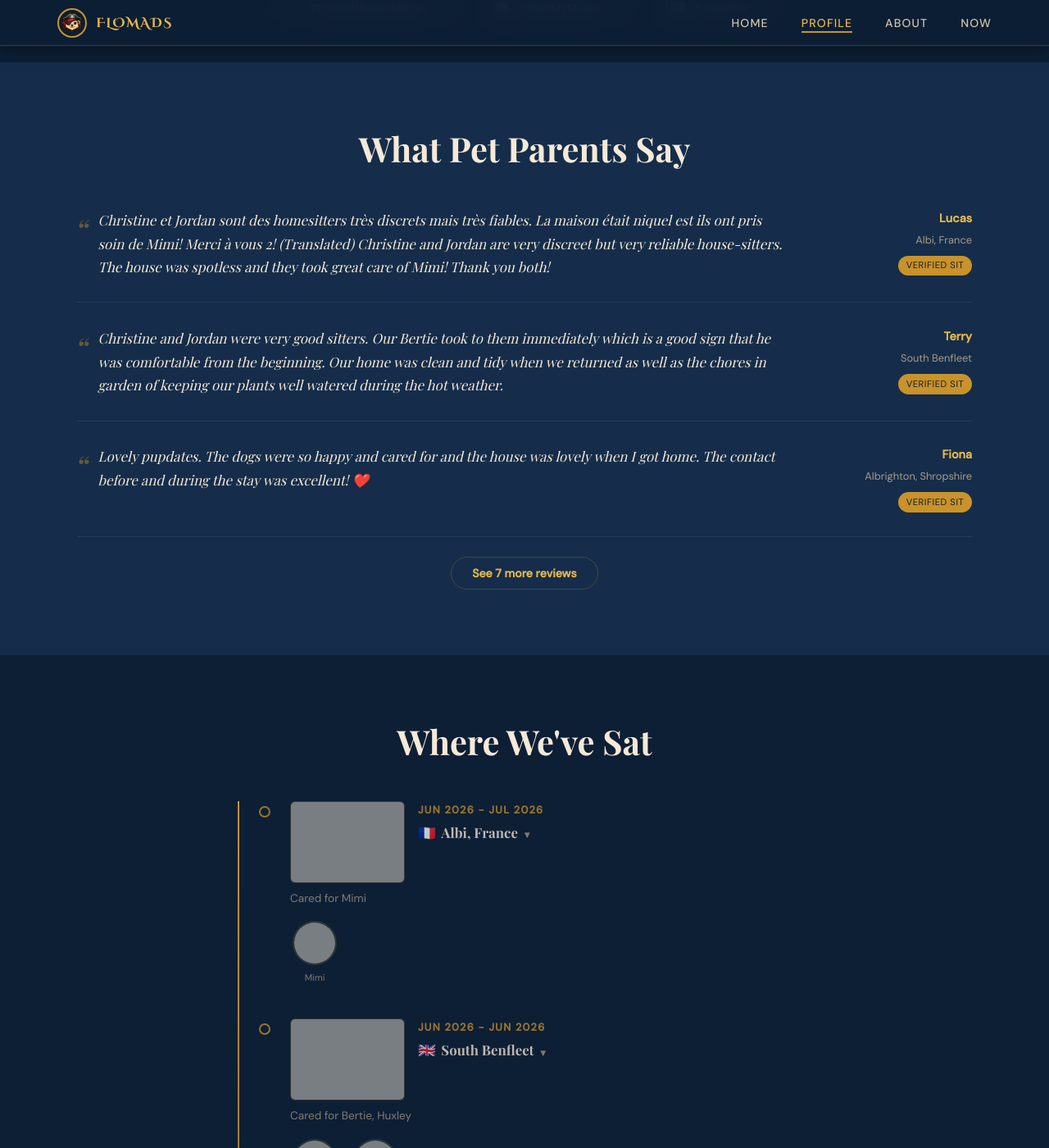
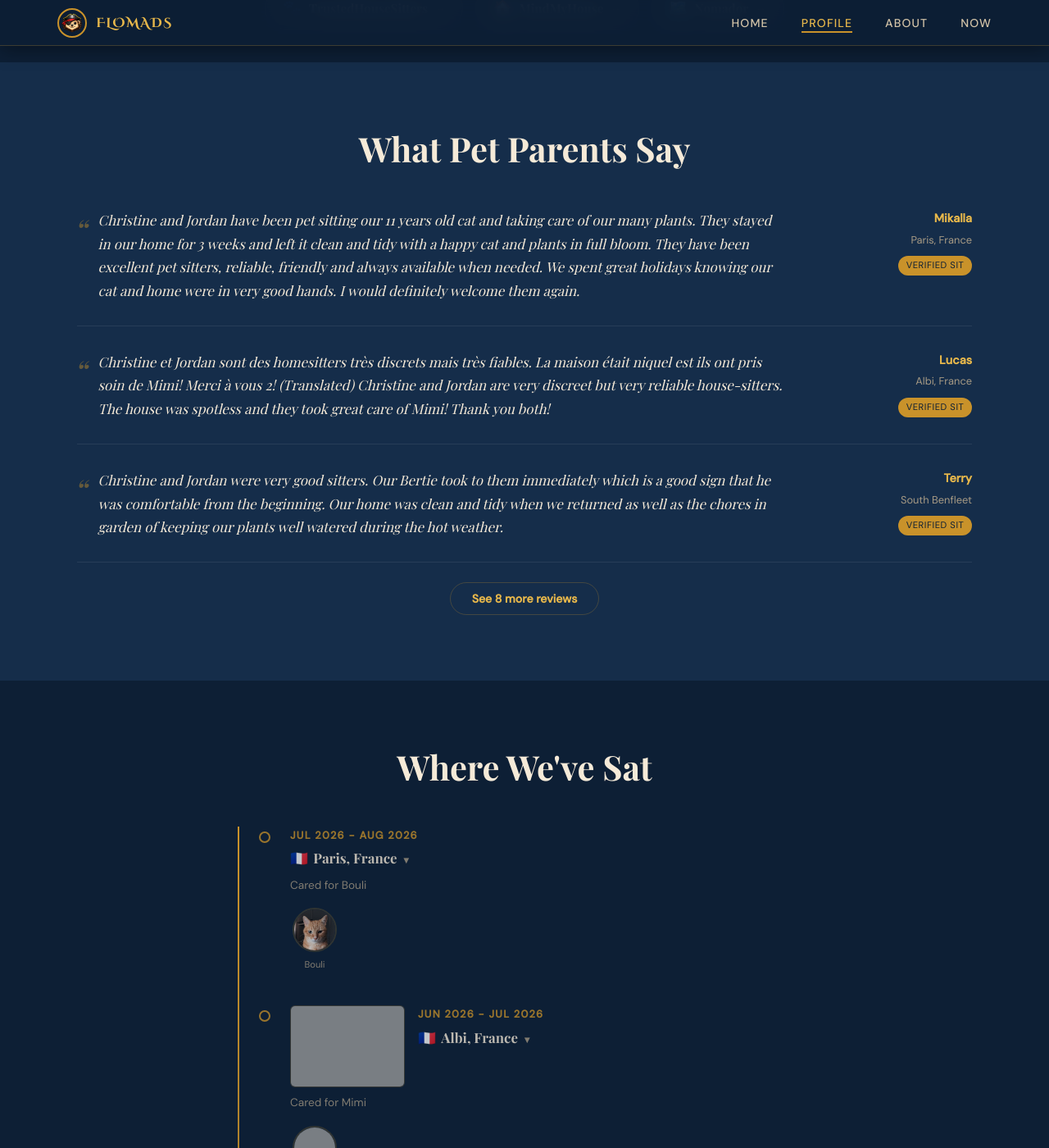
Before and after one commit to Synergy-UpLink/flomads, a Jekyll site: the page built from profile/index.html, in a window 1280 px wide and 1400 px high, scrolled down 477 px. Shown: the whole window at 82% size. Built offline with Jekyll 4.4.1, drawn with Linux system fonts in a browser that asks for light colours; some web fonts are replaced; some of the changed lines change nothing that is shown; grey boxes are pictures that could not be loaded.

Commit message:
previous changes I think. Seems to be functional

```diff
--- a/_data/locations.yml
+++ b/_data/locations.yml
@@ -15,12 +15,41 @@
 #                 that belongs on the visit's `blurb` instead)
 
 locations:
+  - id: hanoi-vietnam
+    name: "Hà Nội, Vietnam"
+    country: "Vietnam"
+    flag: "🇻🇳"
+    lat: 21.0783242
+    lng: 105.8137701
+    description: "West Lake is a serene freshwater lake in Hanoi, Vietnam, surrounded by historic pagodas, upscale neighborhoods, and scenic walking paths. It serves as a cultural and recreational hub, offering boat rides, lakeside cafes, and stunning views of the city's skyline."
+  - id: bangkok-thailand
+    name: "Bangkok, Thailand"
+    country: "Thailand"
+    flag: "🇹🇭"
+    lat: 13.7541445
+    lng: 100.5723513
+    description: "Bangkok, the capital of Thailand, is a vibrant metropolis known for its ornate shrines, bustling street life, and floating markets along the Chao Phraya River. It serves as a major gateway to Southeast Asia, blending rich cultural heritage with modern urban energy."
+  - id: savigny-le-temple-fr
+    name: "Savigny-le-Temple, France"
+    country: "France"
+    flag: "🇫🇷"
+    lat: 48.5846941
+    lng: 2.5288352
+    description: "Savigny-le-Temple is a commune in the Seine-et-Marne department, about 35 kilometers southeast of Paris, France. It is part of the Sénart urban area and features residential neighborhoods, green spaces, and convenient rail connections to the capital. The town has grown considerably since the 20th century while retaining elements of its older village heritage."
+  - id: ris-orangis-fr
+    name: "Ris-Orangis, France"
+    country: "France"
+    flag: "🇫🇷"
+    lat: 48.6457133
+    lng: 2.3898276
+    description: "Ris-Orangis is a commune in the Essonne department, about 25 kilometers southeast of Paris and part of the Paris metropolitan area. It is known for its residential neighborhoods, parks, and transport links. The town combines suburban amenities with a long history dating back to the medieval period."
+
   - id: paris-fr
     name: "Paris, France"
     country: "France"
     flag: "🇫🇷"
-    lat: 48.8589385
-    lng: 2.264634
+    lat: 48.8588549
+    lng: 2.3470341
     description: "The capital of France, in the Île-de-France region on the banks of the Seine River. Home to global landmarks like the Eiffel Tower, Notre-Dame, and the Louvre, and one of the most visited cities in the world."
   - id: limoges-fr
     name: "Limoges, France"
@@ -29,6 +58,7 @@
     lat: 45.8400687
     lng: 1.2550871
     description: "A city in the Haute-Vienne department of France's Nouvelle-Aquitaine region, on the banks of the Vienne River. Renowned since the 18th century for its fine porcelain."
+
   - id: albi-fr
     name: "Albi, France"
     country: "France"
@@ -313,14 +343,29 @@
     start: "2026-07-31"
     end: "2026-08-10"
     label: ""
-    current: true
+    current: false
     blurb: ""
 
   - id: paris-2026
     location_id: paris-fr
     type: sit
     start: "2026-07-01"
-    end: ""
+    end: "2026-08-01"
     label: ""
     current: false
     blurb: ""
+  - id: ris-orangis-2026
+    location_id: ris-orangis-fr
+    type: rental
+    start: "2026-08-01"
+    end: "2026-08-30"
+  - id: bangkok-2026
+    location_id: bangkok-thailand
+    type: rental
+    start: "2026-09-01"
+    end: "2026-10-31"
+  - id: hanoi-2026
+    location_id: hanoi-vietnam
+    type: rental
+    start: "2026-11-01"
+    current: true
--- a/_data/sits.yml
+++ b/_data/sits.yml
@@ -46,6 +46,17 @@
 #                          from the other animal fields at display time.
 
 sits:
+  - id: paris-2026
+    owners: "Mikalla"
+    testimonial:
+      quote: "Christine and Jordan have been pet sitting our 11 years old cat and taking care of our many plants. They stayed in our home for 3 weeks and left it clean and tidy with a happy cat and plants in full bloom. They have been excellent pet sitters, reliable, friendly and always available when needed. We spent great holidays knowing our cat and home were in very good hands. I would definitely welcome them again."
+      name: "Mikalla"
+    animals:
+      - name: "Bouli"
+        species: "Cat"
+        breed: "Orange"
+        photo: "paris/bouli.jpg"
+        notes: "An orange cat"
   - id: albi-2026
     owners: "Lucas & Alionka"
     testimonial:
--- a/assets/css/style.css
+++ b/assets/css/style.css
@@ -766,6 +766,13 @@
   color: var(--gold-light) !important;
   margin-bottom: 0.8rem;
 }
+.now-highlight-subtitle {
+  font-family: var(--font-display);
+  font-size: 1.35rem;
+  font-weight: 600;
+  color: var(--gold) !important;
+  margin-bottom: 0.8rem;
+}
 .location-block { border-color: rgba(201,146,42,0.3); background: rgba(201,146,42,0.06); }
 
 .now-sub-items { display: flex; flex-direction: column; gap: 1.2rem; }
--- a/now/index.html
+++ b/now/index.html
@@ -2,7 +2,7 @@
 layout: default
 title: "Now"
 description: "A snapshot of what the Flomads are doing, where we are, and what's on our minds."
-now_updated: "July 2026"
+now_updated: "August 2026"
 ---
 
 <section class="page-hero">
@@ -23,9 +23,10 @@
       <div class="now-block-icon">📍</div>
       <div class="now-block-body">
         <h2>Where We Are</h2>
-        <p class="now-highlight">Limoges, France</p>
-        <p>One would almost think that moving to an AirBnB would be less stressful than a sit with responsibilities. Unfortunately, that isn't the case. Despite that, Limoges is a very cool city. Everywhere is walkable, and there is a plethora of restaraunts, shops, and grocery stores. The history is extensive, and the pride the people here have in their history is obvious, but it's a big enough city that the present is also rightfully a point of pride. I'm not sure if it is a generally European viewpoint, specifically French, or I'm jaded by an American viewpoint, but I'm a huge fan of the aversion to vehicular manslaughter. A lot of respect for pedestrians at crosswalks.</p>
-
+        <div class="now-highlight-subtitle">Vietnam</div>
+        <blockquote>
+          We are travelers. Our lives are composed of meetings and partings, with brief bright aquantances in between.
+        </blockquote>
       </div>
     </div>
 
@@ -38,16 +39,27 @@
         <h2>What We're Working On</h2>
         <div class="now-sub-items">
           <div class="now-sub">
+            <h4>The life shift</h4>
+            <p>Shit happens. And it happened to us again.</p>
             <h4>Tech Consulting</h4>
-            <p>One of us keeps the lights on with software engineering and technology consulting work. Remote-first, async-friendly, self-hosted ideally, and occasionally loud about it. After Google made the <a href=https://keepandroidopen.org/" target="_blank">decision</a> to <a href="https://en.wikipedia.org/wiki/Enshittification" target="_blank">enshitify</a> to a morally unacceptable degree, he also has been working on automated methods to assist normal users in de-googling themselves. Open Source software doesn't necessarily bring in the dough, but it makes the world a better place so far. He will continue to support it.</p>
+            <p>One of us keeps the lights on with software engineering and technology consulting work. Remote-first,
+              async-friendly, self-hosted ideally, and occasionally loud about it. After Google made the <a
+                href="https://keepandroidopen.org/" target="_blank">decision</a> to <a
+                href="https://en.wikipedia.org/wiki/Enshittification" target="_blank">enshitify</a> to a morally
+              unacceptable degree, he also has been working on automated methods to assist normal users in de-googling
+              themselves. Open Source software doesn't necessarily bring in the dough, but it makes the world a better
+              place so far. He will continue to support it.</p>
           </div>
           <div class="now-sub">
             <h4>Crafts</h4>
-            <p>The Admiral is carving, etching glass, and rocking it — designs slowly taking shape, some of which may be left behind. While she no longer makes digital art inspired by the sea, her <a href="https://www.redbubble.com/people/jellygood" target="_blank">designs</a> still sell sometimes.</p>
+            <p>The Admiral is carving, etching glass, and rocking it — designs slowly taking shape, some of which may be
+              left behind. While she no longer makes digital art inspired by the sea, her <a
+                href="https://www.redbubble.com/people/jellygood" target="_blank">designs</a> still sell sometimes, and she's working on moving to another platform.</p>
           </div>
           <div class="now-sub">
             <h4>Planning Ahead</h4>
-            <p>Researching the next chapter: whether it's another petsit, a longer rental, or something unexpected. The finca is always in the background; logistics are in the foreground.</p>
+            <p>Researching the next chapter: whether it's another petsit, a longer rental, or something unexpected. The
+              finca is always in the background; logistics are in the foreground.</p>
             <p>There is a chance for a pet-sitting circumnavigation of the planet. How cool is that?</p>
           </div>
         </div>
@@ -66,12 +78,17 @@
           </div> -->
           <div class="trio-item">
             <h5>🦜 Observing</h5>
-            <p>Local birds: a lot of collared doves, but there is a green parrot/parakeet we haven't gotten a picture of yet.</p>
-            <p>"Wild" life: Foxes!! We know they are here, we've seen the shadows at night. No good views of them yet. Wild is in quotes because they aren't quite that way. David Attenborough had a thing on it. He's also 100, and Lego had a fun tribute to him.</p>
+            <p>Local birds: a lot of collared doves, but there is a green parrot/parakeet we haven't gotten a picture of
+              yet.</p>
+            <p>"Wild" life: Foxes!! We know they are here, we've seen the shadows at night. No good views of them yet.
+              Wild is in quotes because they aren't quite that way. David Attenborough had a thing on it. He's also 100,
+              and Lego had a fun tribute to him.</p>
           </div>
           <div class="trio-item">
             <h5>🌱 Planning</h5>
-            <p>The finca — what grows in Ecuador's climate, what self-sufficiency looks like on a small scale, what kind of home and community we're actually building toward, and what we can do to prevent the destruction of it.</p>
+            <p>The finca — what grows in Ecuador's climate, what self-sufficiency looks like on a small scale, what kind
+              of home and community we're actually building toward, and what we can do to prevent the destruction of it.
+            </p>
           </div>
         </div>
       </div>
@@ -82,12 +99,14 @@
       <div class="now-block-icon">🧭</div>
       <div class="now-block-body">
         <h2>What's Next</h2>
-        <p>We depart Albi next week. After that: a meandering journey to Paris, with a stop in Limoges just to check out another town. After France, we have no idea, although we are getting quite close to being able to do a pet-sitting circumnavigation.</p>
+        <p>We depart Albi next week. After that: a meandering journey to Paris, with a stop in Limoges just to check out
+          another town. After France, we have no idea, although we are getting quite close to being able to do a
+          pet-sitting circumnavigation.</p>
         <p>The beauty and terror of this life is that "next" is rarely locked in until it is.</p>
         <p>Ecuador is always on the horizon. Always getting closer.</p>
         <div class="now-update-note">
-          <span>🕐</span> Last updated {{ page.now_updated }}. <a href="https://nownownow.com"
-            target="_blank" rel="noopener">What's a now page? →</a>
+          <span>🕐</span> Last updated {{ page.now_updated }}. <a href="https://nownownow.com" target="_blank"
+            rel="noopener">What's a now page? →</a>
         </div>
       </div>
     </div>
```
Also changed, not shown: assets/images/sits/paris/bouli.jpg (added).
